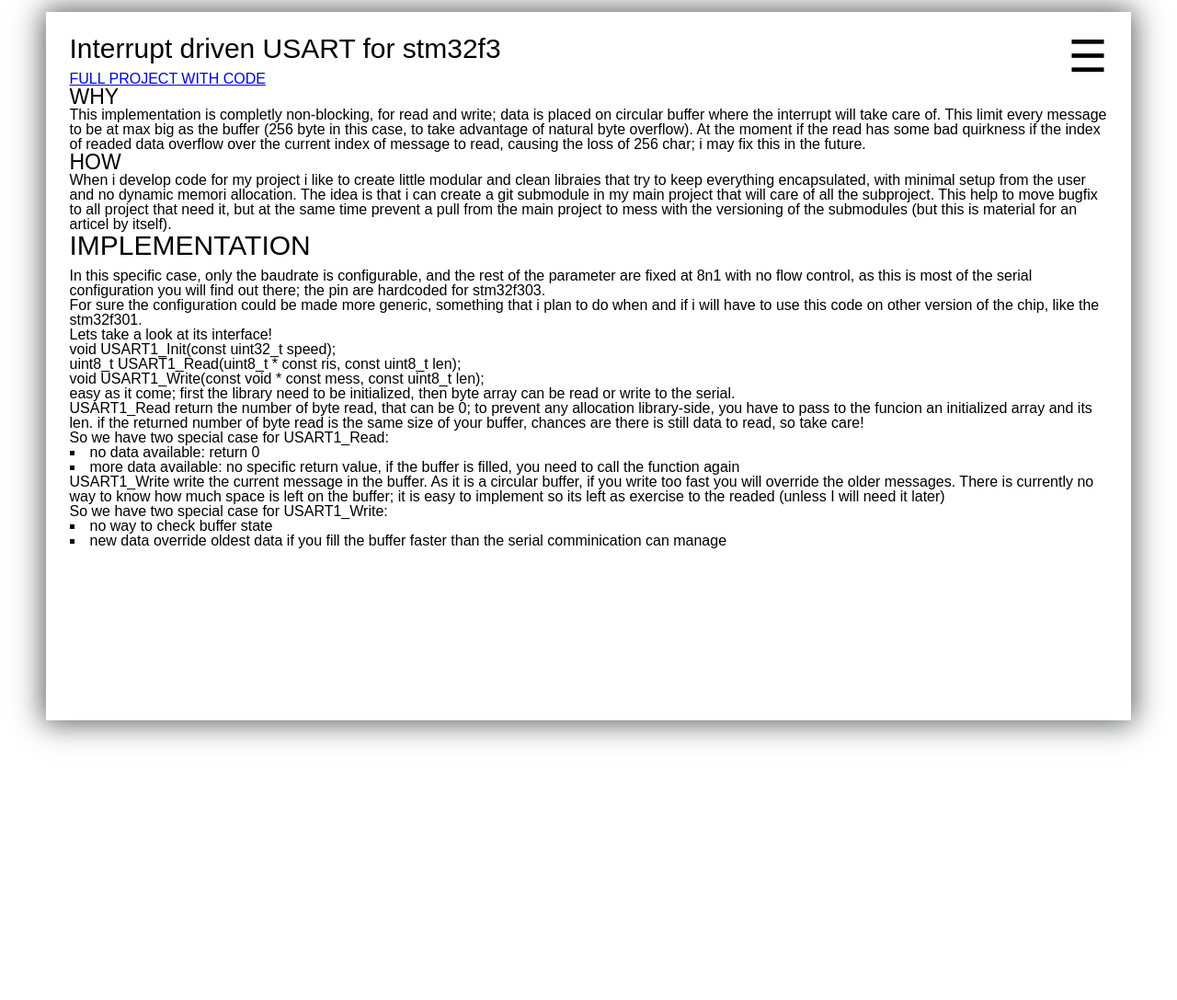
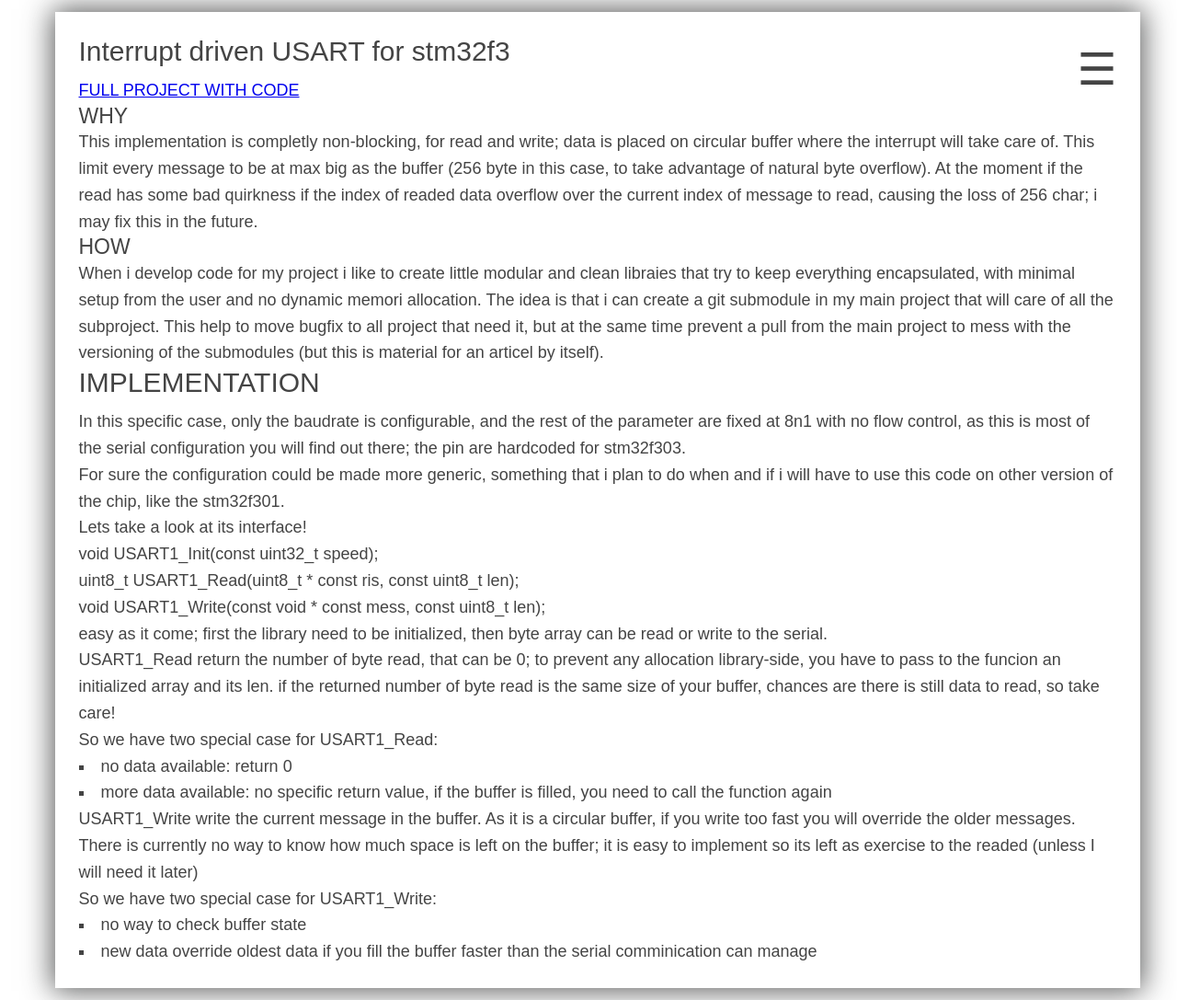
Before and after one commit to MauroMombelli/mauromombelli.github.io, a Jekyll site: the page built from _posts/2017/2017-01-15-stm32f3-interrupt-driven-serial.md, in a window 1280 px wide. Shown: the whole page at 92% size. Built offline with Jekyll 4.4.1, drawn with Linux system fonts in a browser that asks for light colours; before the commit the page ends 926 px from its top, so only the background shows below that.

Commit message:
changed css
CSS for body shameless copied from http://evenbettermotherfucking.website/

need to add a reference somewhere

```diff
--- a/css/main.css
+++ b/css/main.css
@@ -1,10 +1,15 @@
 body{
-    margin:1%;
-	min-height:100%;
-	-webkit-font-smoothing: antialiased;
-    text-rendering: optimizeLegibility;
+	margin:1%;
+	width:98%;
+	min-height:98%;
+	line-height:1.6;
+	font-size:18px;
+	color:#444;
+	padding:0 10px;
 	font-family: 'Arimo', sans-serif;
 }
+
+h1,h2,h3{line-height:1.2}
 
 #paginone{
     width: 90%;
```
